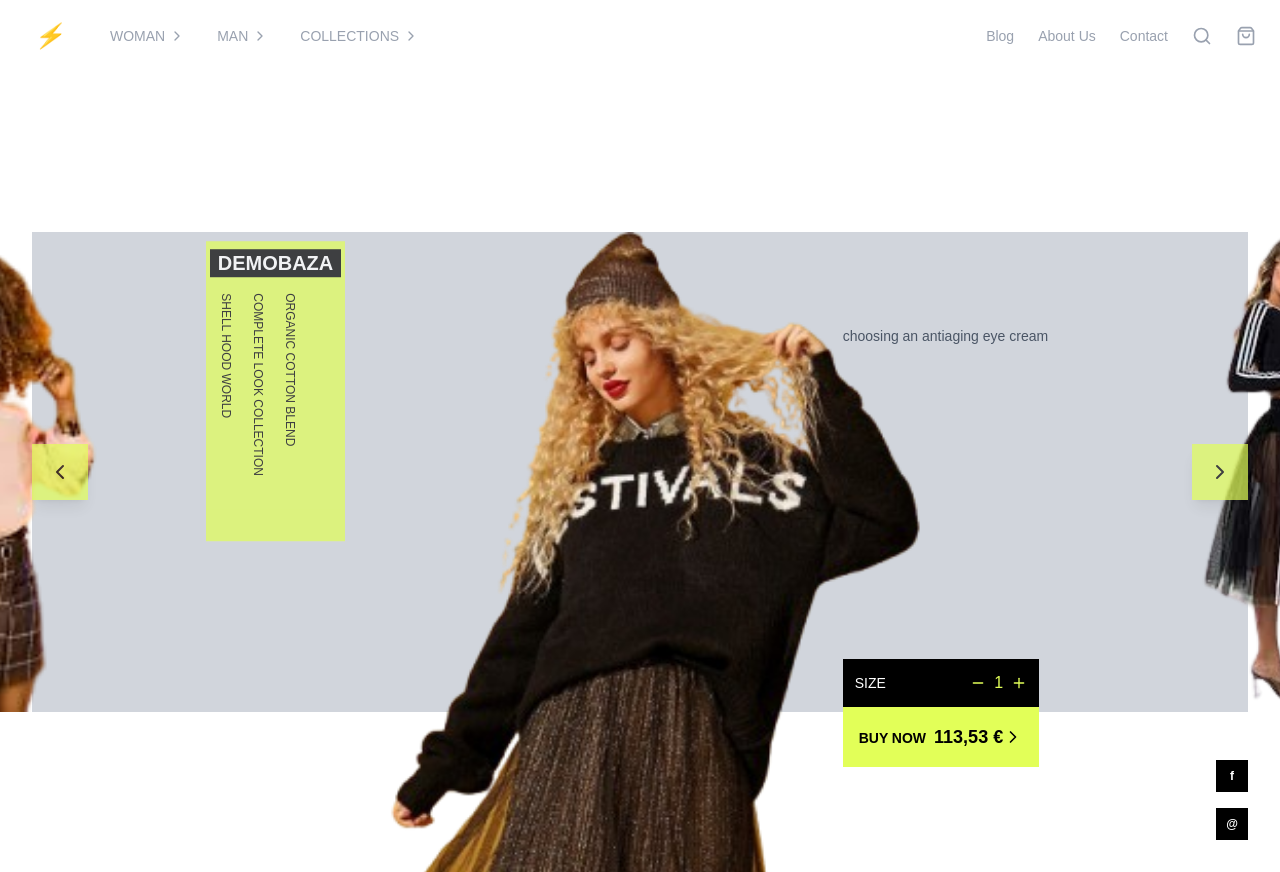
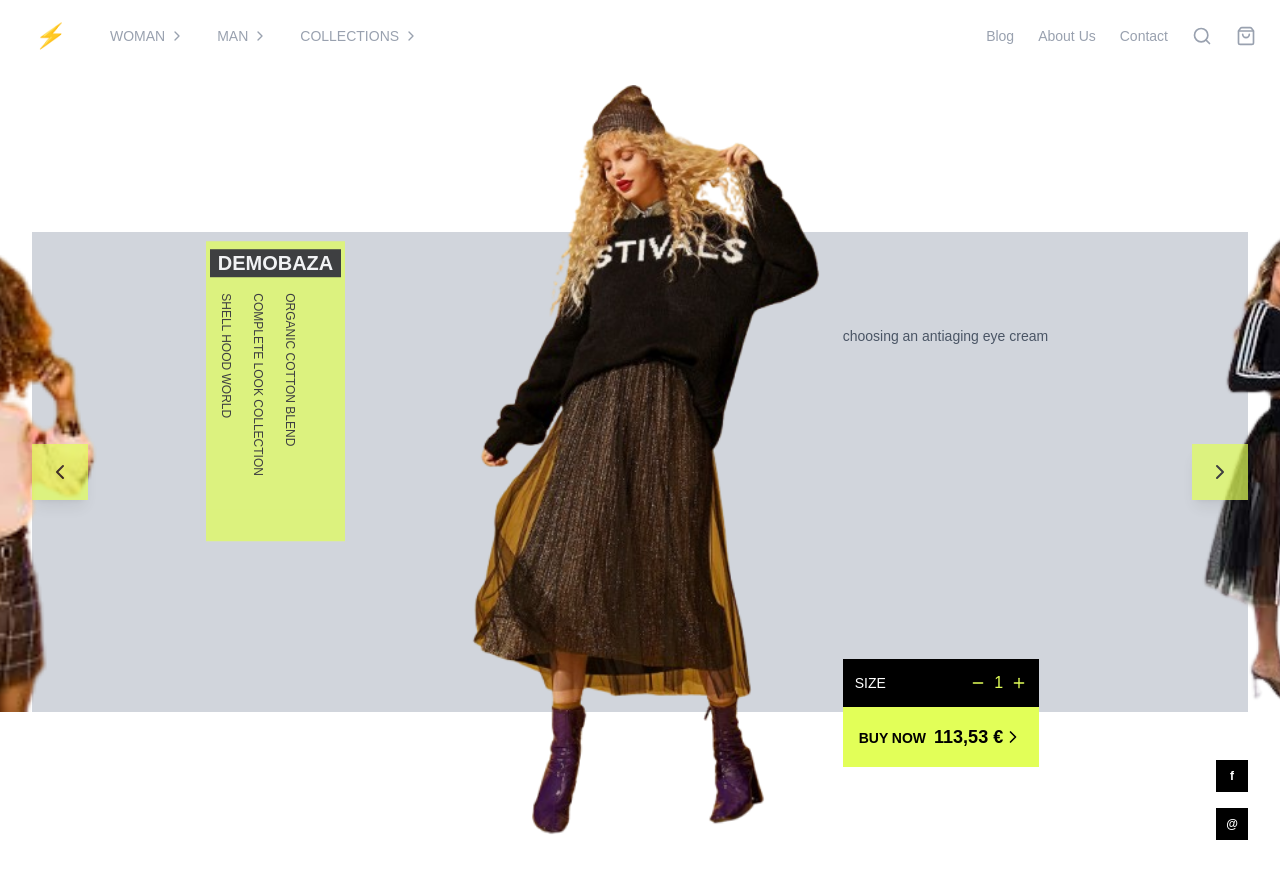
Before and after one commit to matiyasjosh/e-commerce-landing, a Next.js app: page / in a window 1280 px wide. Built offline with nearby package versions, Linux system fonts and the light colour scheme.

Commit message:
almost getting there... on the uI

```diff
--- a/app/page.tsx
+++ b/app/page.tsx
@@ -137,7 +137,7 @@ export default function Component() {
               <div className="col-span-4"></div>
 
               {/* Product Description */}
-              <div className="col-span-3">
+              <div className="col-span-5">
                 <div className="space-y-4">
                   <div className="absolute left-10/15 top-1/5 transform -translate-y-1/12 z-30">
                     <AnimatePresence mode="wait">
@@ -189,7 +189,7 @@ export default function Component() {
                         animate={{ opacity: 1, x: 0 }}
                         exit={{ opacity: 0, x: -20 }}
                         transition={{ duration: 0.4, delay: 0.3 }}
-                        className="bg-[#E2FF58] hover:bg-yellow-100 transition-colors duration-200 cursor-pointer group opacity-70"
+                        className="bg-[#E2FF58] transition-colors duration-200 cursor-pointer group opacity-70"
                       >
                         <div className="flex items-center justify-between p-4">
                           <div>
@@ -213,7 +213,7 @@ export default function Component() {
             <div className="absolute left-0 top-1/2 transform -translate-y-1/2 z-30">
               <motion.button
                 onClick={prevProduct}
-                className="bg-[#E2FF58] hover:bg-lime-200 p-4 transition-colors duration-200 shadow-lg opacity-70 cursor-pointer"
+                className="bg-[#E2FF58] p-4 transition-colors duration-200 shadow-lg opacity-70 cursor-pointer"
                 whileHover={{ scale: 1.05 }}
                 whileTap={{ scale: 0.95 }}
               >
@@ -225,7 +225,7 @@ export default function Component() {
             <div className="absolute right-0 top-1/2 transform -translate-y-1/2 z-30">
               <motion.button
                 onClick={nextProduct}
-                className="bg-[#E2FF58] hover:bg-lime-200 p-4 transition-colors duration-200 shadow-lg opacity-70 cursor-pointer"
+                className="bg-[#E2FF58] p-4 transition-colors duration-200 shadow-lg opacity-70 cursor-pointer"
                 whileHover={{ scale: 1.05 }}
                 whileTap={{ scale: 0.95 }}
               >
@@ -279,7 +279,7 @@ export default function Component() {
           </div>
 
           {/* Center Product Image */}
-          <div className="absolute right-0.5 left-0.5 top-0 col-span-4 flex justify-center">
+          <div className="absolute right-0.5 left-0.5 top-0 bottom-6 col-span-4 flex justify-center z-10">
             <AnimatePresence mode="wait">
               <motion.div
                 key={`center-${currentProduct}`}
@@ -287,14 +287,14 @@ export default function Component() {
                 animate={{ opacity: 1, scale: 1 }}
                 exit={{ opacity: 0, scale: 0.8 }}
                 transition={{ duration: 0.6, ease: "easeInOut" }}
-                className="relative"
+                className="relative flex items-center justify-center"
               >
                 <Image
                   src={product.centerImage || "/sansa.png"}
                   alt="Product Center View"
                   width={900}
                   height={900}
-                  className="object-cover"
+                  className="h-[750px] max-w-full object-contain"
                 />
               </motion.div>
             </AnimatePresence>
```
